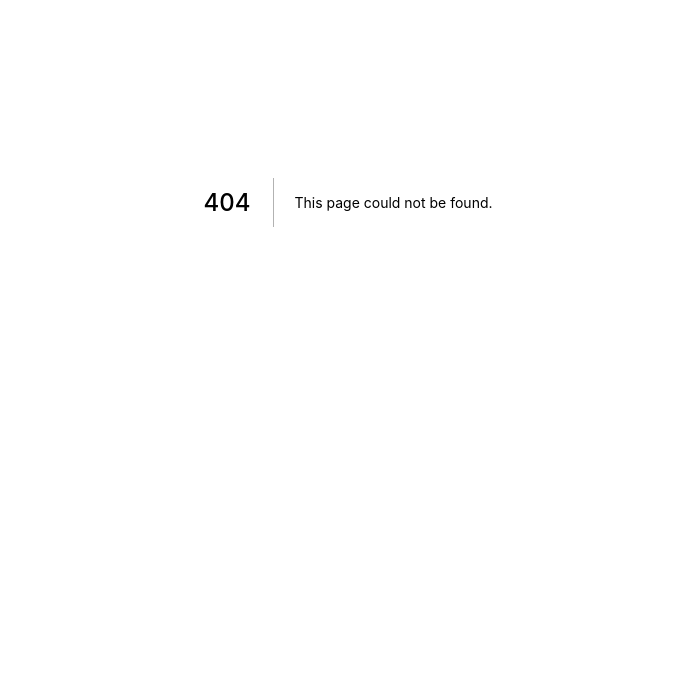
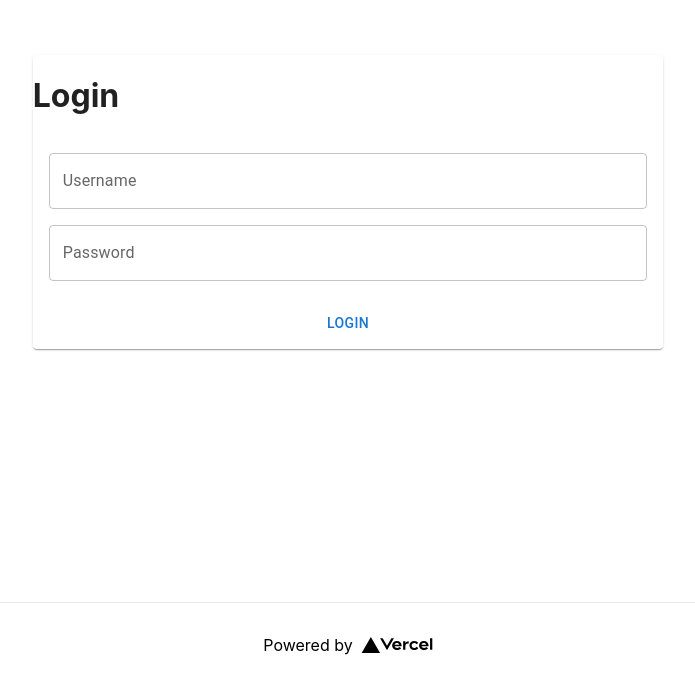
Before and after one commit to JorgeJFCovello/iasc-tp, a Next.js app in the folder frontend/: page /login in a window 1280 px wide. Before the commit this address had no page. Shown: the part 198-885 px from the top of the page, without its empty margins (292-987 px from the left). Before the commit the page ends 800 px from the top, so only its background shows below. Built offline with nearby package versions, Linux system fonts and the light colour scheme.

Commit message:
add basic login screen

```diff
--- /dev/null
+++ b/frontend/components/Login.js
@@ -0,0 +1,31 @@
+import {  CardContent, TextField, CardActions, Button, Card, Grid } from '@mui/material'
+import { useState } from 'react'
+
+export default function Login() {
+    const [userName, setUserName] = useState('')
+    const [password, setPassword] = useState('')
+    return (
+        <Grid container justifyContent='center'>
+            <Card>
+                <CardContent>
+                    <Grid container spacing={2}>
+                        <h1>
+                            Login
+                        </h1>
+                        <Grid item xs={12}>
+                            <TextField className='input' value={userName} label='Username' fullWidth onChange={(e) => setUserName(e.target.value)}></TextField>
+                        </Grid>
+                        <Grid item xs={12}>
+                            <TextField className='input' value={password} type='password' label='Password' fullWidth onChange={(e) => setPassword(e.target.value)}></TextField>
+                        </Grid>
+                    </Grid>
+                </CardContent>
+                <CardActions>
+                    <Grid container justifyContent='center'>
+                        <Button onClick={() => console.log('login')}>Login</Button>
+                    </Grid>
+                </CardActions>
+            </Card>
+        </Grid>
+    )
+}
--- /dev/null
+++ b/frontend/layouts/index.js
@@ -0,0 +1,30 @@
+import Head from 'next/head'
+import Image from 'next/image'
+import styles from '../styles/Home.module.css'
+
+export default function Layout({ children }) {
+  return (
+    <>
+      <div className={styles.container}>
+        <Head>
+          <title>TP - IASC</title>
+          <meta name="description" content="TP IASC FE" />
+          <link rel="icon" href="/favicon.ico" />
+        </Head>
+        <main className={styles.main}>{children}</main>
+        <footer className={styles.footer}>
+          <a
+            href="https://vercel.com?utm_source=create-next-app&utm_medium=default-template&utm_campaign=create-next-app"
+            target="_blank"
+            rel="noopener noreferrer"
+          >
+            Powered by{' '}
+            <span className={styles.logo}>
+              <Image src="/vercel.svg" alt="Vercel Logo" width={72} height={16} />
+            </span>
+          </a>
+        </footer>
+      </div>
+    </>
+  )
+}
--- a/frontend/package.json
+++ b/frontend/package.json
@@ -15,6 +15,7 @@
     "next": "12.3.1",
     "react": "18.2.0",
     "react-dom": "18.2.0",
+    "sass": "^1.55.0",
     "socketio": "^1.0.0"
   },
   "devDependencies": {
--- a/frontend/pages/_app.js
+++ b/frontend/pages/_app.js
@@ -1,7 +1,8 @@
 import '../styles/globals.css'
+import Layout from '../layouts/index.js'
 
 function MyApp({ Component, pageProps }) {
-  return <Component {...pageProps} />
+  return <Layout><Component {...pageProps} /></Layout>
 }
 
 export default MyApp
--- /dev/null
+++ b/frontend/pages/login.js
@@ -0,0 +1,8 @@
+import styles from '../styles/Home.module.css'
+import Login from '../components/Login.js'
+
+export default function LoginPage() {
+    return (
+        <Login />
+    )
+}
```
Also changed, not shown: frontend/.babelrc (added), frontend/.eslintrc.json, 1 other file (tests, documents, lock files or other folders).
